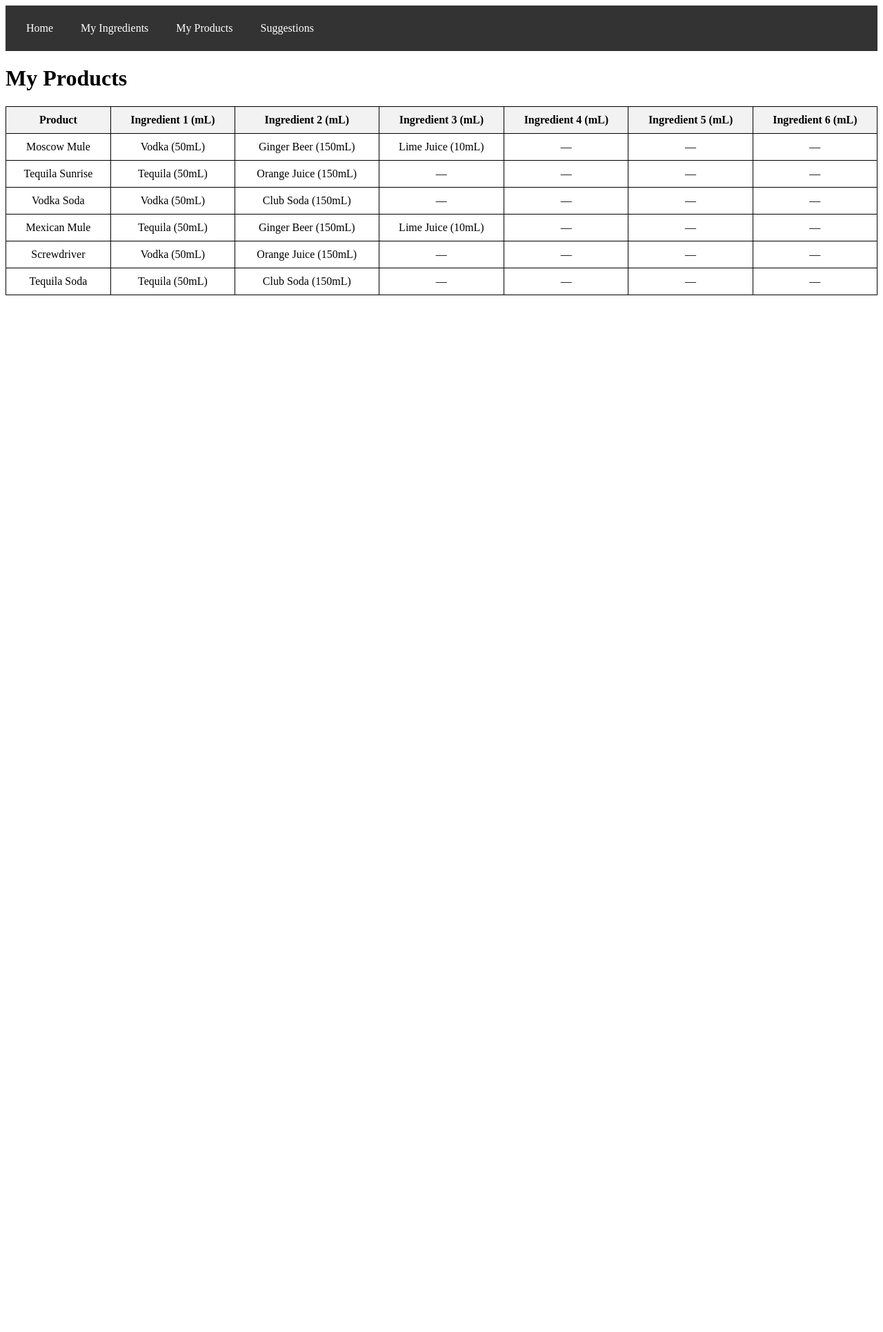
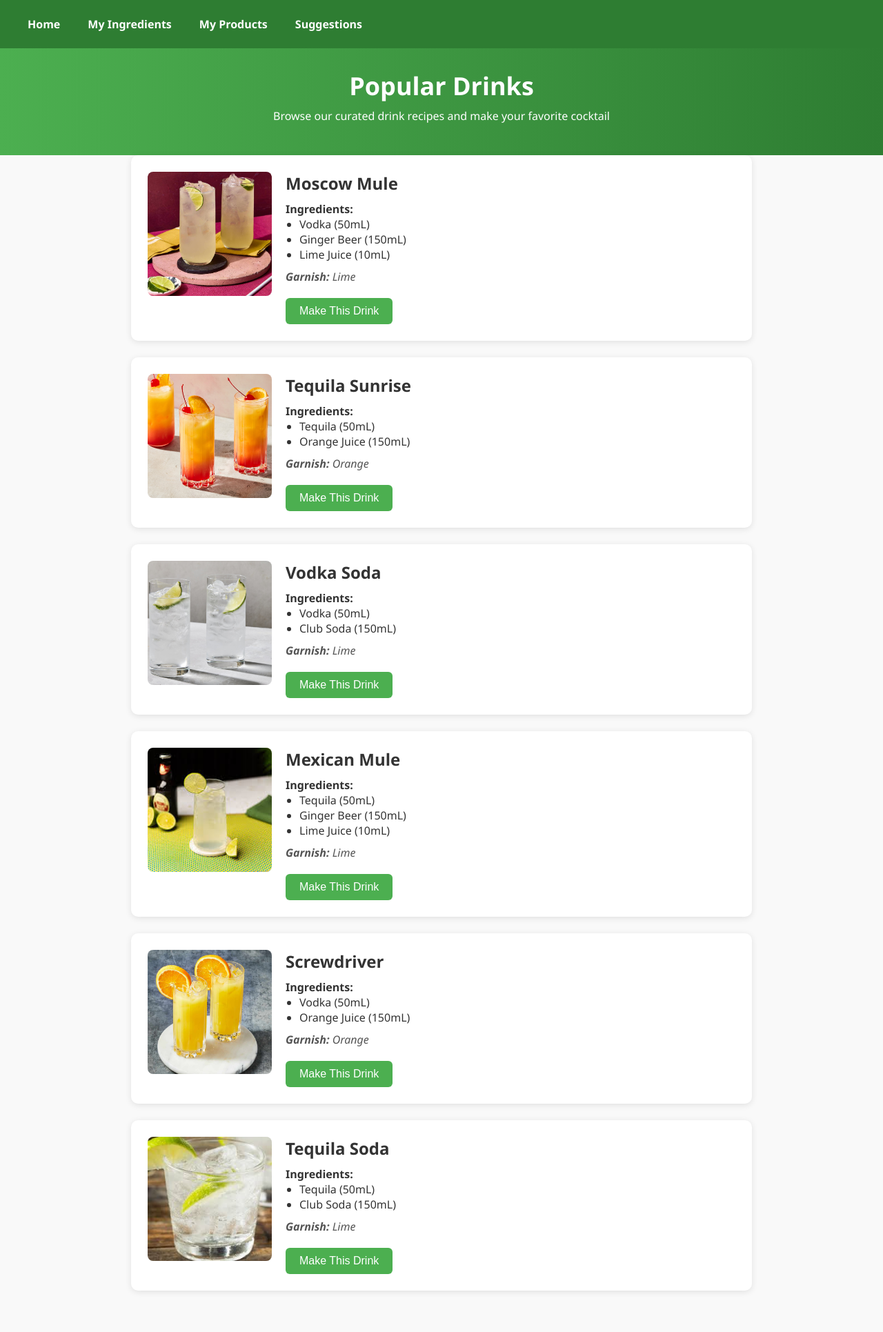
Before and after one commit to aakinci32/barbelt, a Django app: page /products/ in a window 1280 px wide. Shown: the whole page at 69% size. Before the commit the page ends 428 px from the top, so only its background shows below. Run offline with Django 5.2, Linux system fonts and the light colour scheme; data comes from the database, SQL or seed files in the repository.

Commit message:
Products page has been implemented

```diff
--- a/BarBelt/templates/products.html
+++ b/BarBelt/templates/products.html
@@ -1,116 +1,189 @@
+{% load static %}
 <!DOCTYPE html>
 <html lang="en">
 <head>
-    <meta charset="UTF-8">
-    <meta name="viewport" content="width=device-width, initial-scale=1.0">
+  <meta charset="UTF-8" />
+  <meta name="viewport" content="width=device-width, initial-scale=1.0"/>
   <title>My Products</title>
   <style>
-        table {
-            width: 100%;
-            border-collapse: collapse;
+    body {
+        font-family: 'Segoe UI', Tahoma, sans-serif;
+        margin: 0;
+        padding: 0;
+        background-color: #f9f9f9;
+        color: #333;
     }
-        th, td {
-            border: 1px solid black;
-            padding: 10px;
+    .header {
+        background: linear-gradient(to right, #4CAF50, #2E7D32);
+        color: white;
+        padding: 30px 20px;
         text-align: center;
         }
-        th {
-            background-color: #f2f2f2;
+
+    .header h1 {
+        margin: 0;
+        font-size: 36px;
         }
+
+    .header p {
+        margin-top: 8px;
+        font-size: 16px;
+        font-weight: 300;
+        }
+
+
+
     .navbar {
-            background-color: #333;
+        background-color: #2E7D32;
         overflow: hidden;
-            padding: 10px;
+        padding: 12px 20px;
     }
+
     .navbar a {
         float: left;
         display: block;
         color: white;
         text-align: center;
-            padding: 14px 20px;
+        padding: 12px 20px;
         text-decoration: none;
+        font-weight: bold;
     }
+
     .navbar a:hover {
-            background-color: #575757;
+      text-decoration: underline;
+    }
+
+    .page-title {
+      text-align: center;
+      margin: 40px 0 20px;
+      font-size: 32px;
+      color: #2E7D32;
+    }
+
+    .cards-container {
+      display: flex;
+      flex-direction: column;
+      gap: 24px;
+      max-width: 900px;
+      margin: 0 auto 60px;
+      padding: 0 20px;
+    }
+
+    .drink-card {
+      background-color: white;
+      border-radius: 10px;
+      box-shadow: 0 2px 10px rgba(0,0,0,0.1);
+      padding: 24px;
+      display: flex;
+      gap: 20px;
+      align-items: flex-start;
+    }
+
+    .drink-image {
+      width: 180px;
+      height: 180px;
+      object-fit: cover;
+      border-radius: 8px;
+      flex-shrink: 0;
+    }
+
+    .drink-content {
+      flex: 1;
+      display: flex;
+      flex-direction: column;
+      gap: 10px;
+    }
+
+    .drink-name {
+      font-size: 24px;
+      font-weight: bold;
+      color: #333;
+    }
+
+    .ingredient-list {
+      margin: 0;
+      padding-left: 20px;
+    }
+
+    .garnish {
+      font-style: italic;
+      color: #555;
+    }
+
+    .make-button {
+      align-self: flex-start;
+      padding: 10px 20px;
+      background-color: #4CAF50;
+      border: none;
+      color: white;
+      font-size: 16px;
+      border-radius: 6px;
+      cursor: pointer;
+      margin-top: 10px;
+    }
+
+    .make-button:hover {
+      background-color: #45a049;
+    }
+
+    form {
+      margin: 0;
     }
   </style>
 </head>
 <body>
+
 <div class="navbar">
-        <a href="#">Home</a>
+  <a href="{% url 'login_successful' %}">Home</a>
   <a href="{% url 'ingredients' %}">My Ingredients</a>
   <a href="{% url 'products' %}">My Products</a>
   <a href="{% url 'suggestions' %}">Suggestions</a>
 </div>
-    <h1>My Products</h1>
-    <table>
-        <thead>
-            <tr>
-                <th>Product</th>
-                <th>Ingredient 1 (mL)</th>
-                <th>Ingredient 2 (mL)</th>
-                <th>Ingredient 3 (mL)</th>
-                <th>Ingredient 4 (mL)</th>
-                <th>Ingredient 5 (mL)</th>
-                <th>Ingredient 6 (mL)</th>
-            </tr>
-        </thead>
-        <tbody>
-            <tr>
-                <td>Moscow Mule</td>
-                <td>Vodka (50mL)</td>
-                <td>Ginger Beer (150mL)</td>
-                <td>Lime Juice (10mL)</td>
-                <td>—</td>
-                <td>—</td>
-                <td>—</td>
-            </tr>
-            <tr>
-                <td>Tequila Sunrise</td>
-                <td>Tequila (50mL)</td>
-                <td>Orange Juice (150mL)</td>
-                <td>—</td>
-                <td>—</td>
-                <td>—</td>
-                <td>—</td>
-            </tr>
-            <tr>
-                <td>Vodka Soda</td>
-                <td>Vodka (50mL)</td>
-                <td>Club Soda (150mL)</td>
-                <td>—</td>
-                <td>—</td>
-                <td>—</td>
-                <td>—</td>
-            </tr>
-            <tr>
-                <td>Mexican Mule</td>
-                <td>Tequila (50mL)</td>
-                <td>Ginger Beer (150mL)</td>
-                <td>Lime Juice (10mL)</td>
-                <td>—</td>
-                <td>—</td>
-                <td>—</td>
-            </tr>
-            <tr>
-                <td>Screwdriver</td>
-                <td>Vodka (50mL)</td>
-                <td>Orange Juice (150mL)</td>
-                <td>—</td>
-                <td>—</td>
-                <td>—</td>
-                <td>—</td>
-            </tr>
-            <tr>
-                <td>Tequila Soda</td>
-                <td>Tequila (50mL)</td>
-                <td>Club Soda (150mL)</td>
-                <td>—</td>
-                <td>—</td>
-                <td>—</td>
-                <td>—</td>
-            </tr>
-        </tbody>
-    </table>
+
+ <div class="header">
+    <h1>Popular Drinks</h1>
+    <p>Browse our curated drink recipes and make your favorite cocktail</p>
+ </div>
+
+<div class="cards-container">
+  {% for drink in drinks %}
+    <div class="drink-card">
+      <!-- Image Column -->
+      <img class="drink-image" src="{% static 'images/' %}{{ drink.image }}" alt="{{ drink.name }}">
+
+      <!-- Content Column -->
+      <div class="drink-content">
+        <div class="drink-name">{{ drink.name }}</div>
+
+        <div>
+          <strong>Ingredients:</strong>
+          <ul class="ingredient-list">
+            {% for ing in drink.recipe %}
+              <li>{{ ing.ingredient }} ({{ ing.amount_ml }}mL)</li>
+            {% endfor %}
+          </ul>
+        </div>
+
+        <div class="garnish">
+          <strong>Garnish:</strong>
+          {% if drink.garnish %} {{ drink.garnish }} {% else %} None {% endif %}
+        </div>
+
+        <form method="POST" action="{% url 'submit_cart' %}">
+          {% csrf_token %}
+          {% for ing in drink.recipe %}
+            <input type="hidden" name="selected_ingredients" value="{{ ing.id }}">
+            <input type="hidden" name="amount_{{ ing.id }}_hidden" value="{{ ing.amount_ml }}">
+          {% endfor %}
+          {% if drink.garnish_id %}
+            <input type="hidden" name="selected_garnish" value="{{ drink.garnish_id }}">
+          {% endif %}
+          <button type="submit" class="make-button">Make This Drink</button>
+        </form>
+      </div>
+    </div>
+  {% endfor %}
+</div>
+
 </body>
 </html>
--- a/BarBelt/views.py
+++ b/BarBelt/views.py
@@ -158,8 +158,82 @@ def ingredients(request):
     context = {'ingredients':ingredients, 'garnishes':garnishes}
     return render(request,'ingrediants.html',context)
 
+
+
 def products(request):
-    return render(request,'products.html')
+    drinks = [
+        {
+            "name": "Moscow Mule",
+            "image": "moscow_mule.jpg",
+            "recipe": [
+                {"ingredient": "Vodka", "amount_ml": 50},
+                {"ingredient": "Ginger Beer", "amount_ml": 150},
+                {"ingredient": "Lime Juice", "amount_ml": 10}
+            ],
+            "garnish": "Lime"
+        },
+        {
+            "name": "Tequila Sunrise",
+            "image": "tequilla_sunrise.jpg",
+            "recipe": [
+                {"ingredient": "Tequila", "amount_ml": 50},
+                {"ingredient": "Orange Juice", "amount_ml": 150}
+            ],
+            "garnish": "Orange"
+        },
+        {
+            "name": "Vodka Soda",
+            "image": "vodka_soda.jpg",
+            "recipe": [
+                {"ingredient": "Vodka", "amount_ml": 50},
+                {"ingredient": "Club Soda", "amount_ml": 150}
+            ],
+            "garnish": "Lime"
+        },
+        {
+            "name": "Mexican Mule",
+            "image": "mexican_mule.jpeg",
+            "recipe": [
+                {"ingredient": "Tequila", "amount_ml": 50},
+                {"ingredient": "Ginger Beer", "amount_ml": 150},
+                {"ingredient": "Lime Juice", "amount_ml": 10}
+            ],
+            "garnish": "Lime"
+        },
+        {
+            "name": "Screwdriver",
+            "image": "screwdriver.jpg",
+            "recipe": [
+                {"ingredient": "Vodka", "amount_ml": 50},
+                {"ingredient": "Orange Juice", "amount_ml": 150}
+            ],
+            "garnish": "Orange"
+        },
+        {
+            "name": "Tequila Soda",
+            "image": "tequilla_soda.jpeg",
+            "recipe": [
+                {"ingredient": "Tequila", "amount_ml": 50},
+                {"ingredient": "Club Soda", "amount_ml": 150}
+            ],
+            "garnish": "Lime"
+        },
+    ]
+
+    ingredients = Ingredient.objects.all()
+    garnishes = Garnish.objects.all()
+    ingredient_map = {ing.name: str(ing.id - 1) for ing in ingredients}
+    garnish_map = {g.name: str(g.id - 1) for g in garnishes}
+
+    for drink in drinks:
+        for ing in drink["recipe"]:
+            ing["id"] = ingredient_map.get(ing["ingredient"], -1)
+        drink["garnish_id"] = garnish_map.get(drink["garnish"], "")
+        drink["empty_slots"] = 6 - len(drink["recipe"])
+
+    return render(request, 'products.html', {
+        'drinks': drinks
+    })
 
 def suggestions(request):
     ingredients = Ingredient.objects.all()
```
Also changed, not shown: BarBelt/static/images/mexican_mule.jpeg (added), BarBelt/static/images/moscow_mule.jpg (added), BarBelt/static/images/screwdriver.jpg (added), BarBelt/static/images/tequilla_soda.jpeg (added), BarBelt/static/images/tequilla_sunrise.jpg (added), BarBelt/static/images/vodka_soda.jpg (added). Lines whose indentation alone changed are shown as unchanged.
